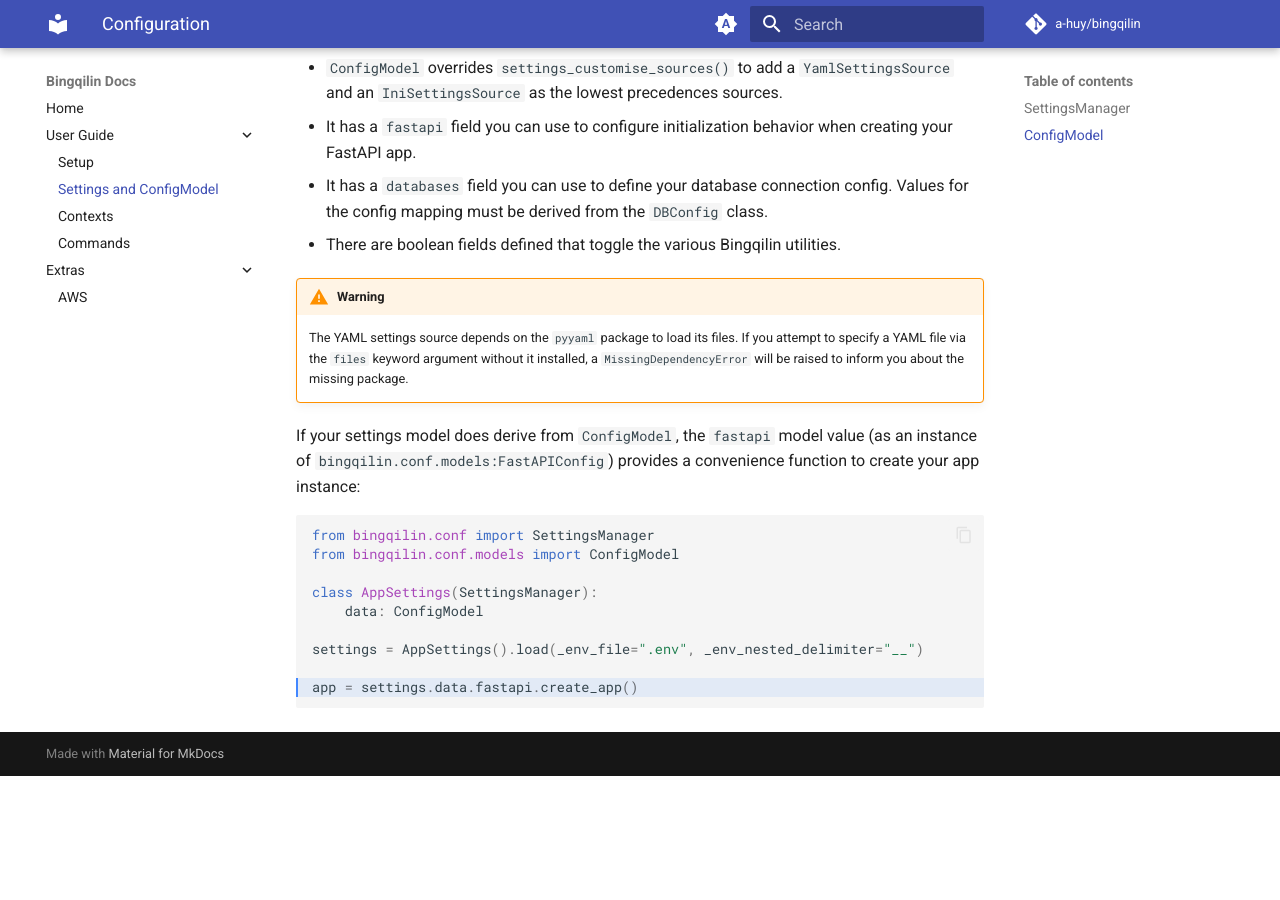
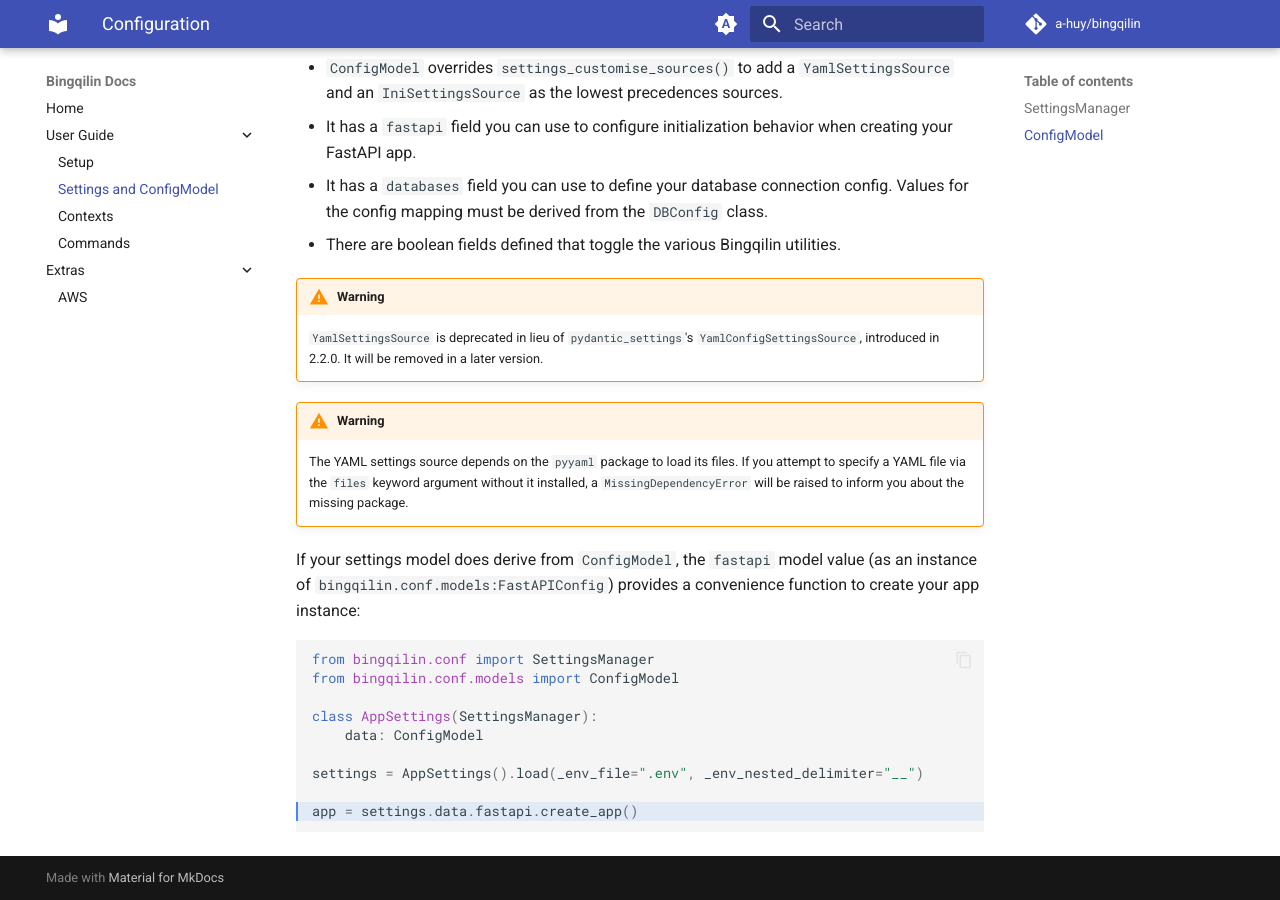
Before and after one commit to a-huy/bingqilin, an MkDocs documentation site: the page built from docs/user-guide/configuration.md, in a window 1280 px wide and 900 px high, scrolled down 1216 px. Built offline with MkDocs 1.6.1 and Material for MkDocs 9.7.7, drawn with Linux system fonts in a browser that asks for light colours; comment, search, counter and statistics services are not loaded; before the commit the page ends 1992 px from its top, so only the background shows below that.

Commit message:
add deprecation warning for YamlSettingsSource

```diff
--- a/docs/user-guide/configuration.md
+++ b/docs/user-guide/configuration.md
@@ -49,6 +49,9 @@
 * There are boolean fields defined that toggle the various Bingqilin utilities.
 
 !!! warning
+    `YamlSettingsSource` is deprecated in lieu of `pydantic_settings`'s `YamlConfigSettingsSource`, introduced in 2.2.0. It will be removed in a later version.
+
+!!! warning
     The YAML settings source depends on the `pyyaml` package to load its files. If you attempt to specify a YAML file via the `files` keyword argument without it installed, a `MissingDependencyError` will be raised to inform you about the missing package.
 
 If your settings model does derive from `ConfigModel`, the `fastapi` model value (as an instance of `bingqilin.conf.models:FastAPIConfig`) provides a convenience function to create your app instance:
```
